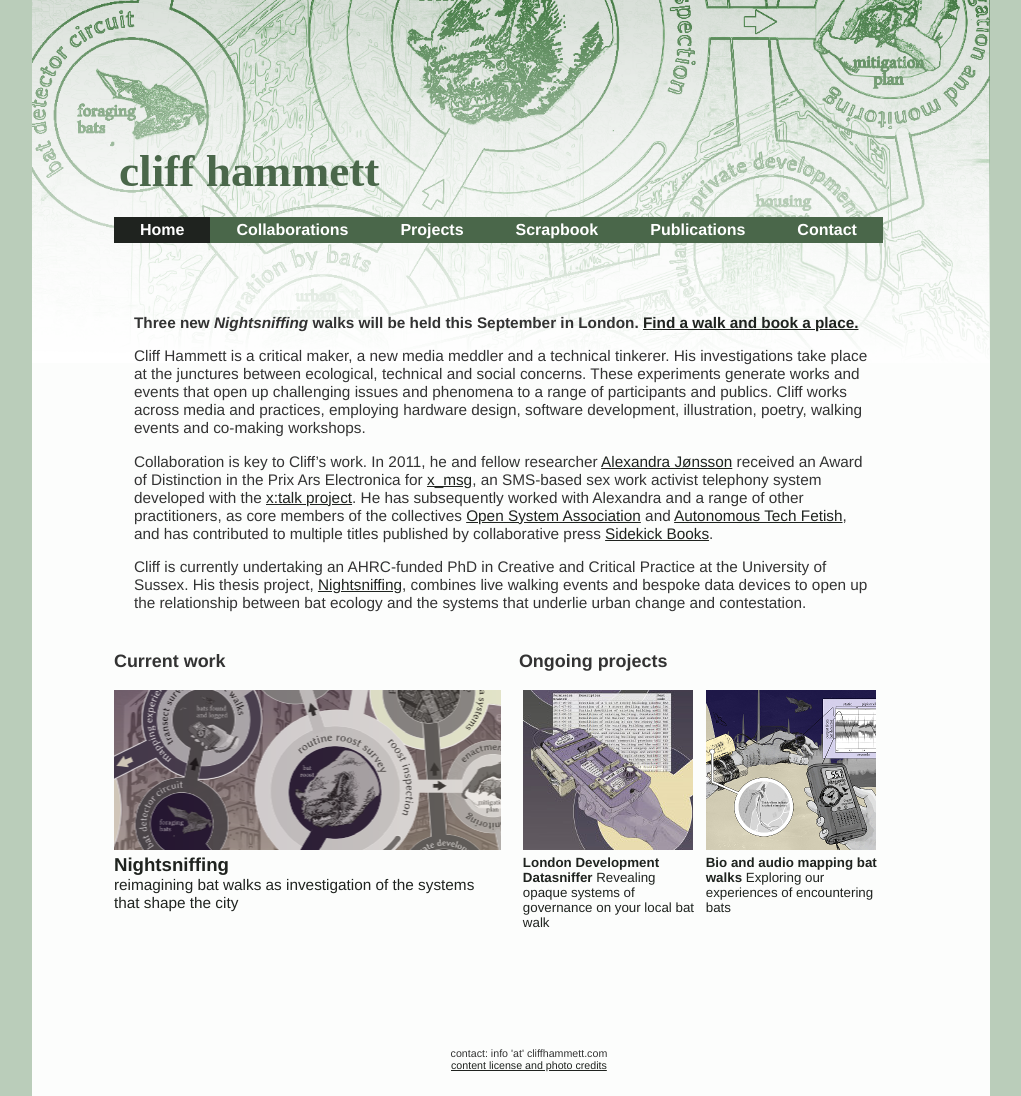
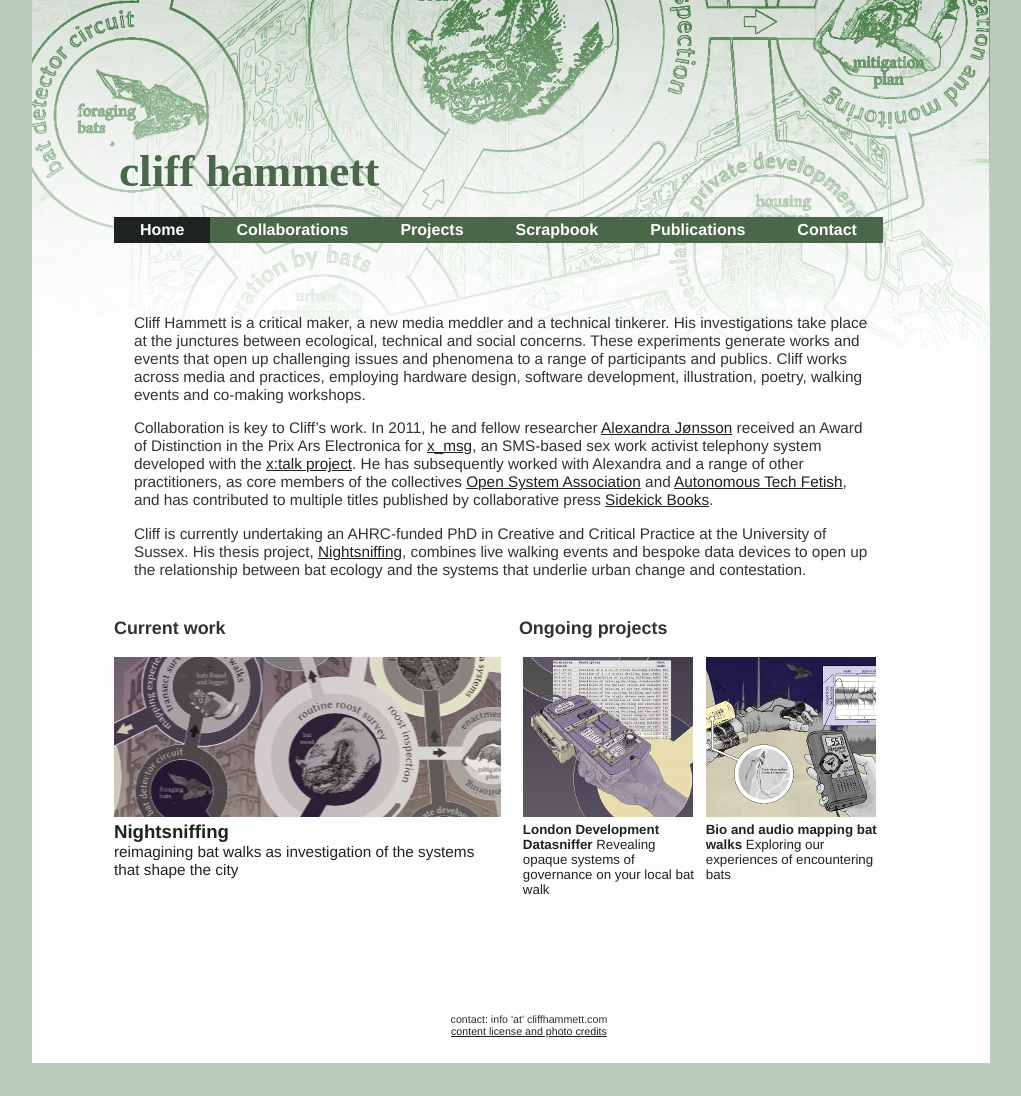
Before and after one commit to dentalplan/dentalplan.github.io, a Jekyll site: the page built from index.html, in a window 1280 px wide. Shown: the whole page, without its empty margins (129-1150 px from the left). Built offline with Jekyll 4.4.1, drawn with Linux system fonts in a browser that asks for light colours; the list of posts is cut into pages by our own code; after the commit the page ends 1063 px from its top, so only the background shows below that.

Commit message:
removing ad for nightsniffing walks

```diff
--- a/index.html
+++ b/index.html
@@ -10,10 +10,6 @@ title: Home
      <td width = 70%>-->
   <article>
   <div class="entry">
-  <p>
-        <strong>Three new <em>Nightsniffing</em> walks will be held this September in London.
-        <a href="https://nightsniffing.eventbrite.com/">Find a walk and book a place.</a></strong>
-  </p>
 	<p>
         Cliff Hammett is a critical maker, a new media meddler and a technical tinkerer. His investigations take place at the
         junctures between ecological, technical and social concerns. These experiments generate works and events that open up
```
